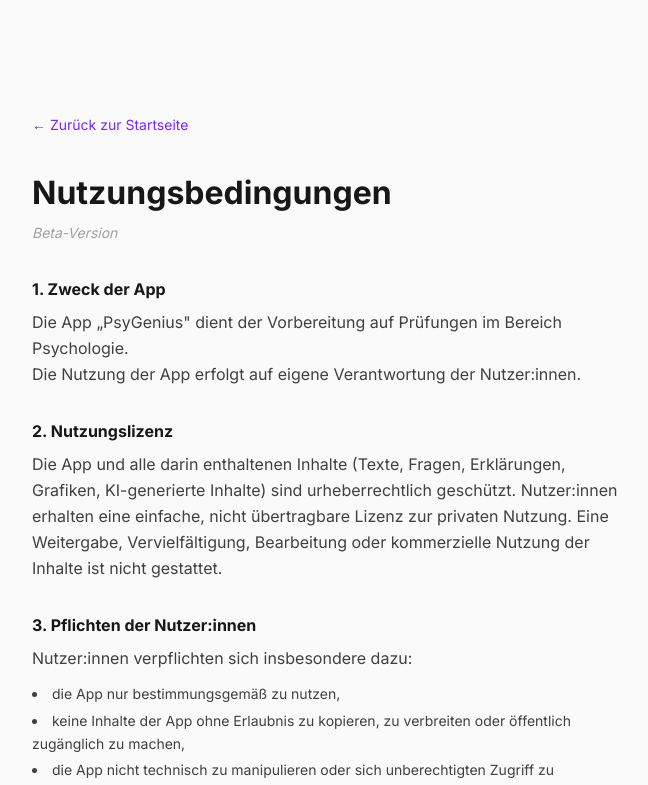
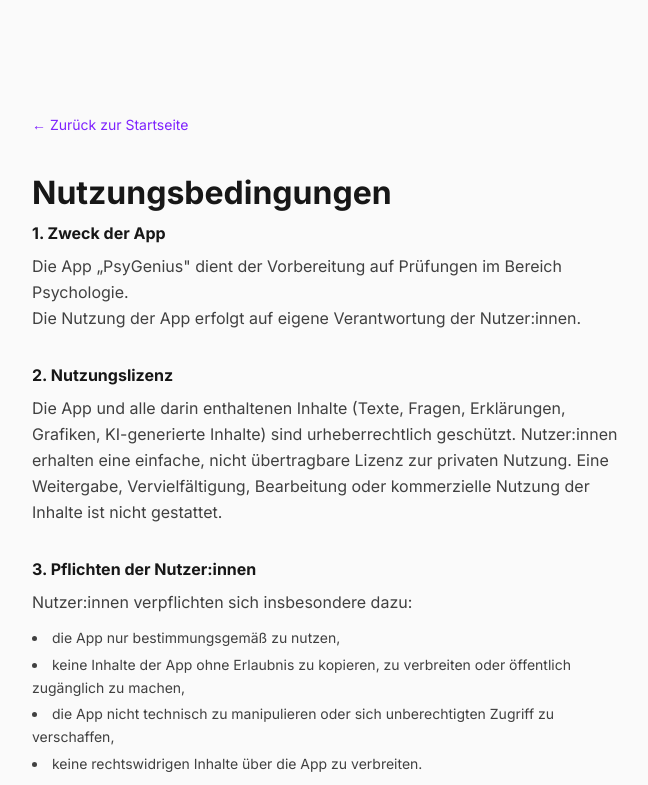
Before and after one commit to nikhilsalooniya/psygenius-next, a Next.js app: page /agb in a window 1280 px wide. Shown: the top 785 px of the page, without its empty margins (312-960 px from the left). Built offline with nearby package versions, Linux system fonts and the light colour scheme.

Commit message:
fix: removed beta version text

```diff
--- a/src/app/agb/page.jsx
+++ b/src/app/agb/page.jsx
@@ -12,7 +12,7 @@
       </Link>
 
       <h1 className="text-3xl font-bold text-gray-900 mb-1">Nutzungsbedingungen</h1>
-      <p className="text-sm text-gray-400 italic mb-8">Beta-Version</p>
+
 
       <div className="space-y-8 text-gray-700">
 
--- a/src/app/datenschutz/page.jsx
+++ b/src/app/datenschutz/page.jsx
@@ -12,7 +12,6 @@
       </Link>
 
       <h1 className="text-3xl font-bold text-gray-900 mb-1">Datenschutzerklärung</h1>
-      <p className="text-sm text-gray-400 italic mb-8">Beta-Version</p>
 
       <div className="space-y-8 text-gray-700">
 
```
